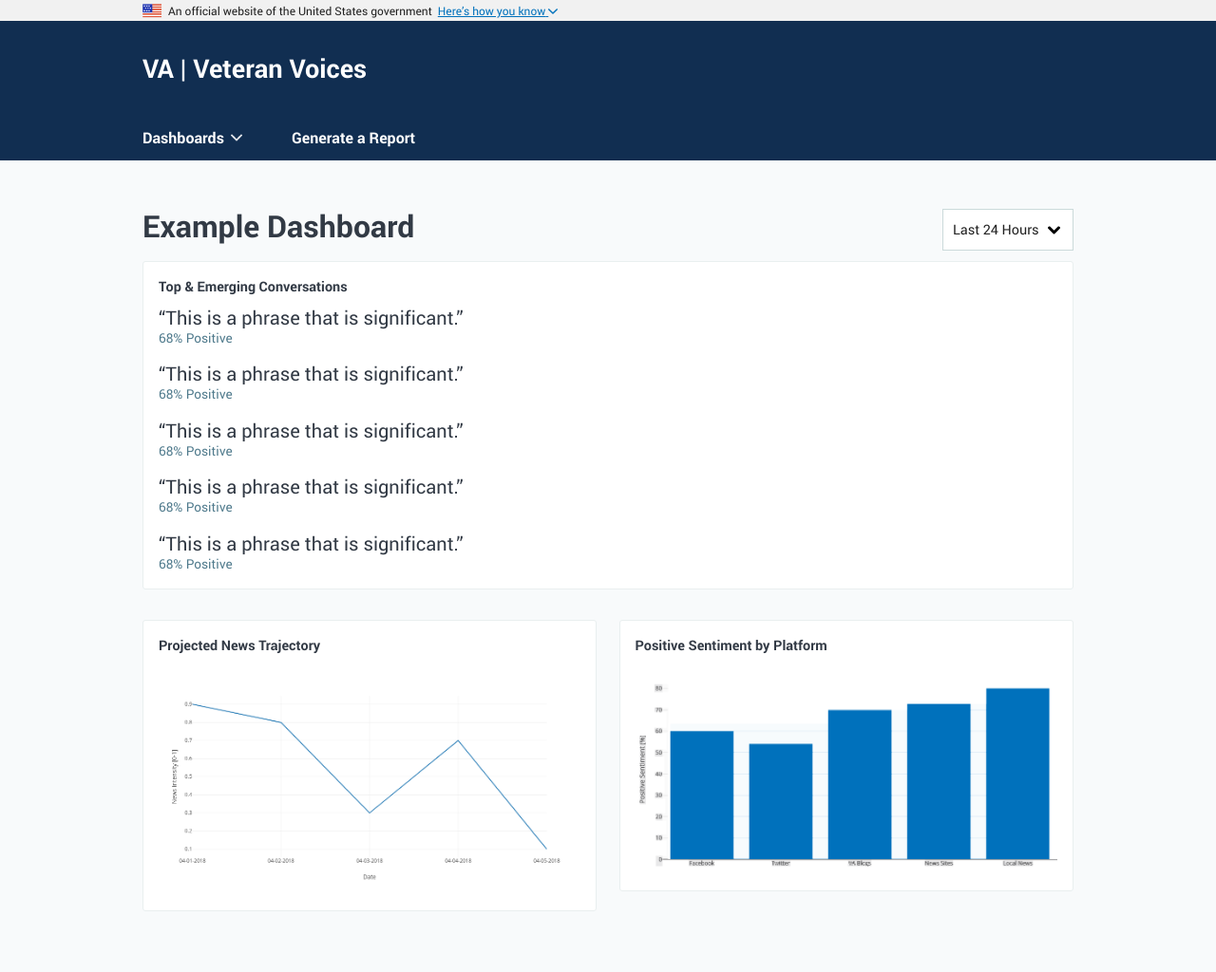
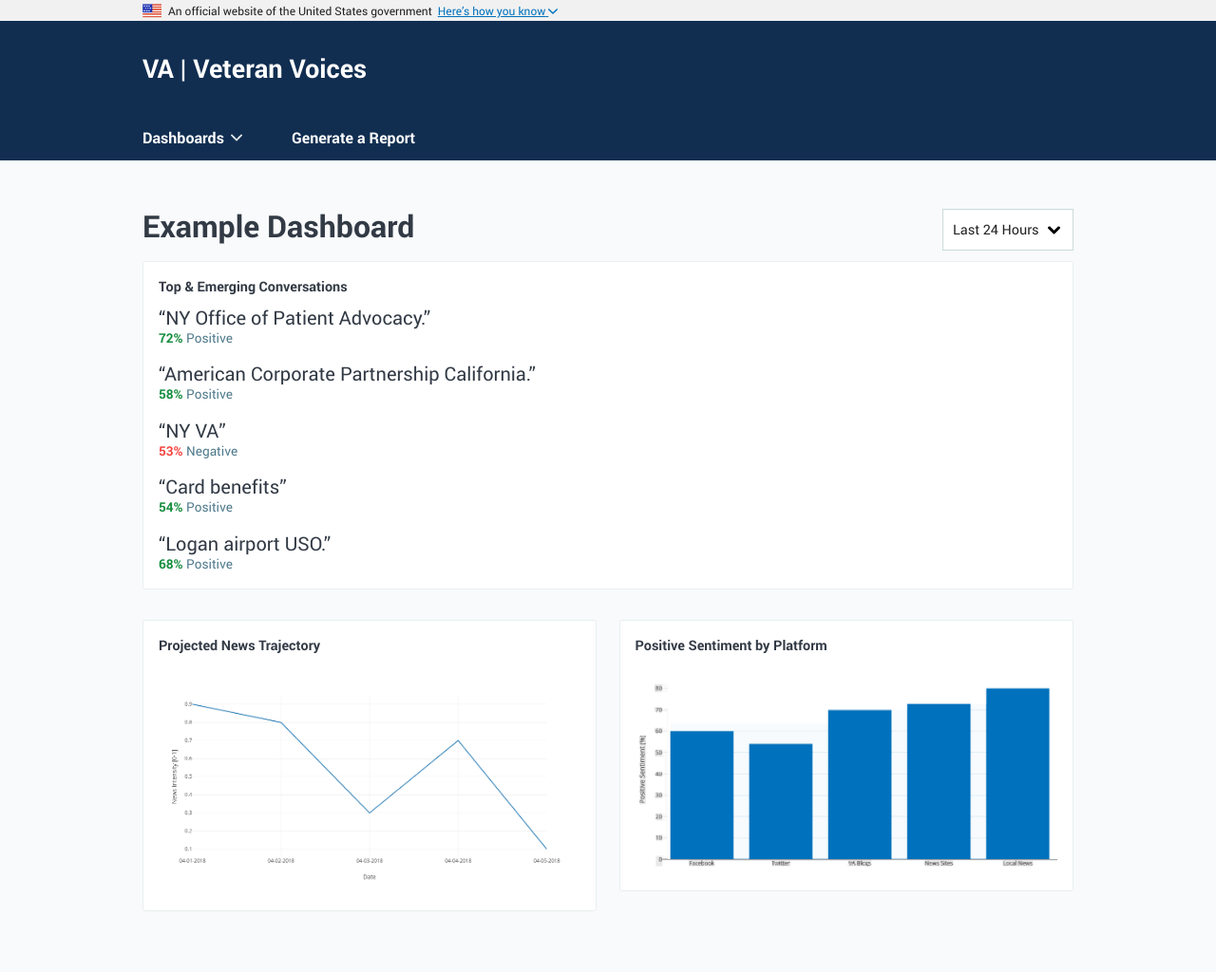
Before and after one commit to XDgov/veteran-voices-concept, a Jekyll site: the page built from pages/dashboard.md, in a window 1280 px wide. Shown: the whole page at 95% size. Built offline with Jekyll 4.4.1, drawn with Linux system fonts in a browser that asks for light colours.

Commit message:
Add real sentiment to Dashboard

```diff
--- a/pages/dashboard.md
+++ b/pages/dashboard.md
@@ -21,42 +21,42 @@ title: Example Dashboard
     <ul class="usa-unstyled-list phrase-list">
       <li>
         <div class="phrase-heading">
-          “This is a phrase that is significant.”
+          “NY Office of Patient Advocacy.”
         </div>
         <div class="phrase-sentiment positive">
-          68% Positive
+          <strong>72%</strong> Positive
         </div>
       </li>
       <li>
         <div class="phrase-heading">
-          “This is a phrase that is significant.”
+          “American Corporate Partnership California.”
         </div>
         <div class="phrase-sentiment positive">
-          68% Positive
+          <strong>58%</strong> Positive
         </div>
       </li>
       <li>
         <div class="phrase-heading">
-          “This is a phrase that is significant.”
+          “NY VA”
         </div>
-        <div class="phrase-sentiment positive">
-          68% Positive
+        <div class="phrase-sentiment negative">
+          <strong>53%</strong> Negative
         </div>
       </li>
       <li>
         <div class="phrase-heading">
-          “This is a phrase that is significant.”
+          “Card benefits”
         </div>
         <div class="phrase-sentiment positive">
-          68% Positive
+          <strong>54%</strong> Positive
         </div>
       </li>
       <li>
         <div class="phrase-heading">
-          “This is a phrase that is significant.”
+          “Logan airport USO.”
         </div>
         <div class="phrase-sentiment positive">
-          68% Positive
+          <strong>68%</strong> Positive
         </div>
       </li>
     </ul>
```
